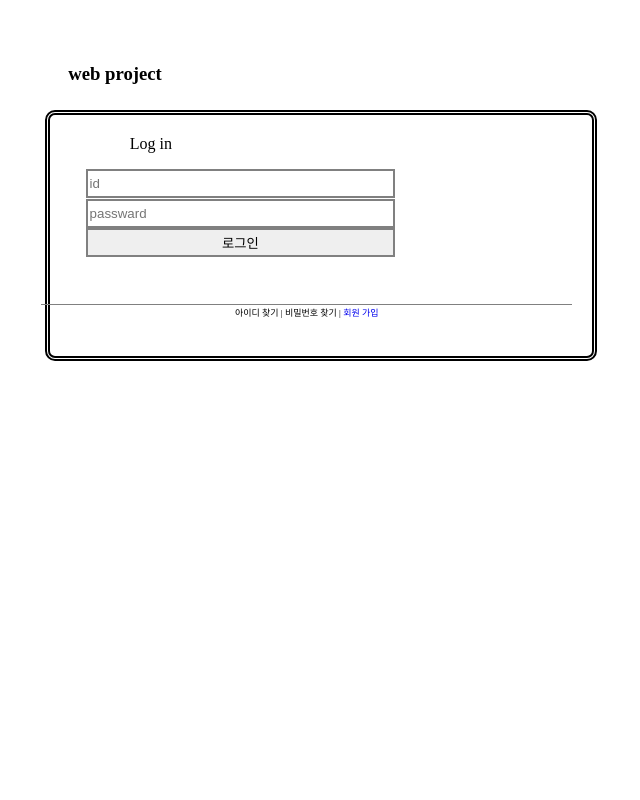
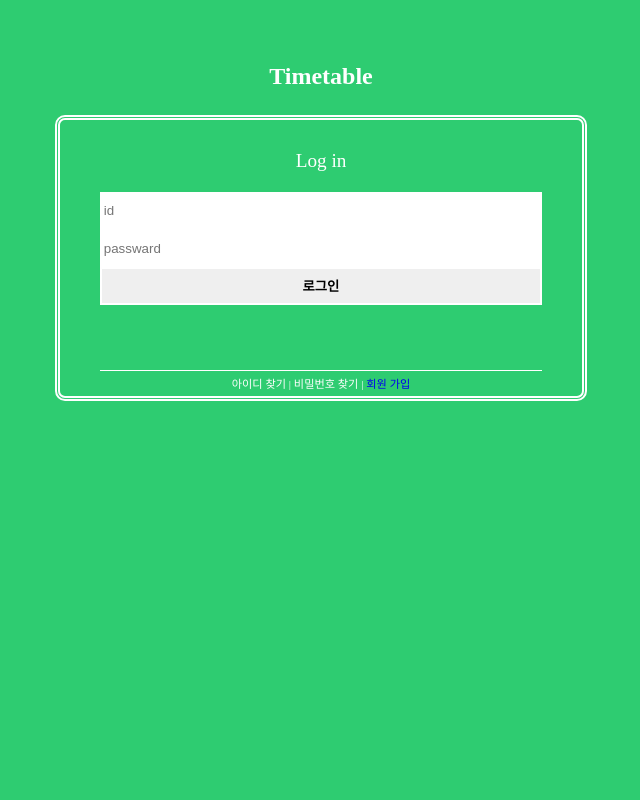
Before and after one commit to parksb/doit-timetable, a PHP site: page /timetable/ in a window 1280 px wide. Shown: the whole page, without its empty margins (319-959 px from the left). Run offline with PHP 8.4, Linux system fonts and the light colour scheme; a stand-in replaces the project's code that opens the database connection.

Commit message:
fix: 스타일 수정

```diff
--- a/public/index.php
+++ b/public/index.php
@@ -3,18 +3,25 @@ session_start();
 ?>
 <html>
 <style>
-  h3 {
-    margin: 5% 30% 0px;
+  body {
+    background: #2ecc71;
+    text-align: center;
+    color: white;
+  }
+  h1 {
+    margin-top: 5%;
+    font-size: 1.5em;
   }
   input {
-    border: 2px double grey;
+    border: 2px double white;
+    width: 100%;
   }
   #des {
     border-radius: 10px;
-    border: double 5px black;
-    padding: 20px 20px 40px 80px;
+    border: double 5px white;
+    padding: 20px 40px 20px 40px;
     width: 35%;
-    height: 23%;
+    height: 30%;
     margin: auto;
     margin-top: 2%;
   }
@@ -24,43 +31,46 @@ session_start();
     height: 80%;
   }
   #des1 {
-    width: 70%;
-    margin: 0 0 0 -10%;
+    width: 100%;
     height: 80%;
+    margin: auto;
   }
   #des2 {
     margin: 0 0 0 0;
-    width: 30%;
-    padding-left: 5px;
+    width: 100%;
     height: 80%;
   }
   input {
     width: 100%;
     height: 20%;
   }
-  button {
-    height: 40%;
+  input[type="submit"] {
     width: 100%;
     cursor: pointer;
-    margin: 0 50% 0 0;
+    font-weight: bold;
+  }
+  input[type="submit"]:hover {
+    background: #2ecc71;
+    color: white;
   }
   #des3 {
     float: left;
-    font-size: 9px;
+    font-size: 0.7em;
     line-height: 6px;
-    padding-top: 5px;
+    padding-top: 10px;
     text-align: center;
-    border-top: 1px double grey;
+    border-top: 1px double white;
     height: 20%;
-    width: 120%;
-    margin: -10px 0 10px -20%;
+    width: 100%;
+    margin: -10px 0 10px 0;
   }
   .bar {
     width: 1%;
     height: 13px;
   }
-  .p {
-    cursor: pointer;
+  p {
+    font-size: 1.2em;
+    margin-top: 10px;
   }
   a{
     text-decoration: none;
@@ -68,19 +78,18 @@ session_start();
 </style>
 
 <body>
-  <h3>web project</h3>
+  <h1>Timetable</h1>
   <div id='des'>
-    <p style="margin-top: 0%">Log in</p>
+    <p>Log in</p>
 
     <div id='des1' class='the'>
       <form method='post' action='./src/php/_index.php'>
-        <input id="id" type="text" style="margin-bottom: 1px"
-        placeholder="id" name='user_id'>
+        <input id="id" type="text" placeholder="id" name='user_id' />
 
         <input id='passward' type="password"
-        placeholder="passward" name='user_pass'>
+        placeholder="passward" name='user_pass' />
 
-        <input type='submit' value='로그인'></button>
+        <input type='submit' value='로그인' />
 
       </form>
     </div>
```
Also changed, not shown: public/signup.php (+4 -5 lines), src/css/signup.css (+44 -8 lines).
